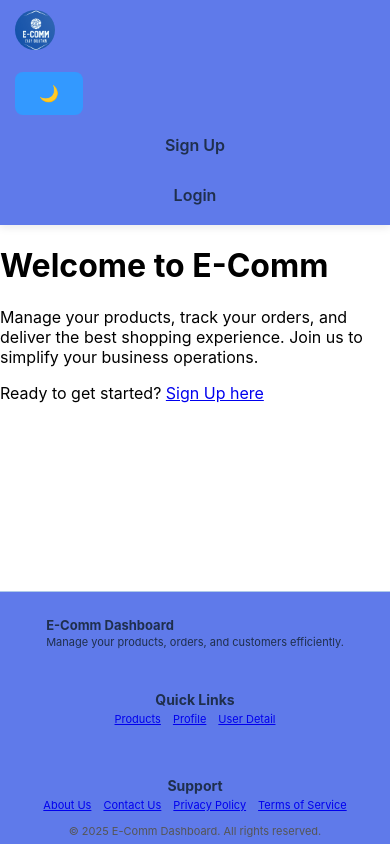
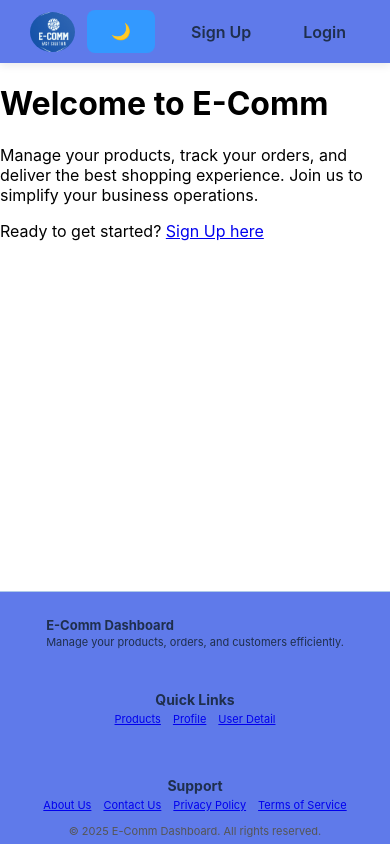
Before and after one commit to AshishDevlekar/E-DASHBOARD, a React (Create React App) app in the folder front-end/: page /register in a window 390 px wide. Built offline with nearby package versions, Linux system fonts and the light colour scheme; no server answers.

Commit message:
Update App.css

```diff
--- a/front-end/src/App.css
+++ b/front-end/src/App.css
@@ -96,45 +96,7 @@
   align-items: center;
   justify-content: flex-end;
 }
-@media (max-width: 768px) {
-  .nav-header {
-    flex-direction: column;
-    align-items: flex-start;
-    padding: 10px 15px;
-  }
 
-  .nav-left {
-    flex-direction: column;
-    align-items: flex-start;
-    width: 100%;
-  }
-
-  .nav-ul {
-    flex-direction: column;
-    gap: 10px;
-    width: 100%;
-    padding-left: 0;
-  }
-
-  .nav-ul li a {
-    display: block;
-    width: 100%;
-    padding: 10px 0;
-    font-size: 16px;
-  }
-
-  .nav-right {
-    margin-top: 10px;
-    justify-content: flex-start;
-    width: 100%;
-  }
-
-  .logo {
-    width: 40px;
-    height: 40px;
-    margin-bottom: 10px;
-  }
-}
 
 
 /* Footer */
```
